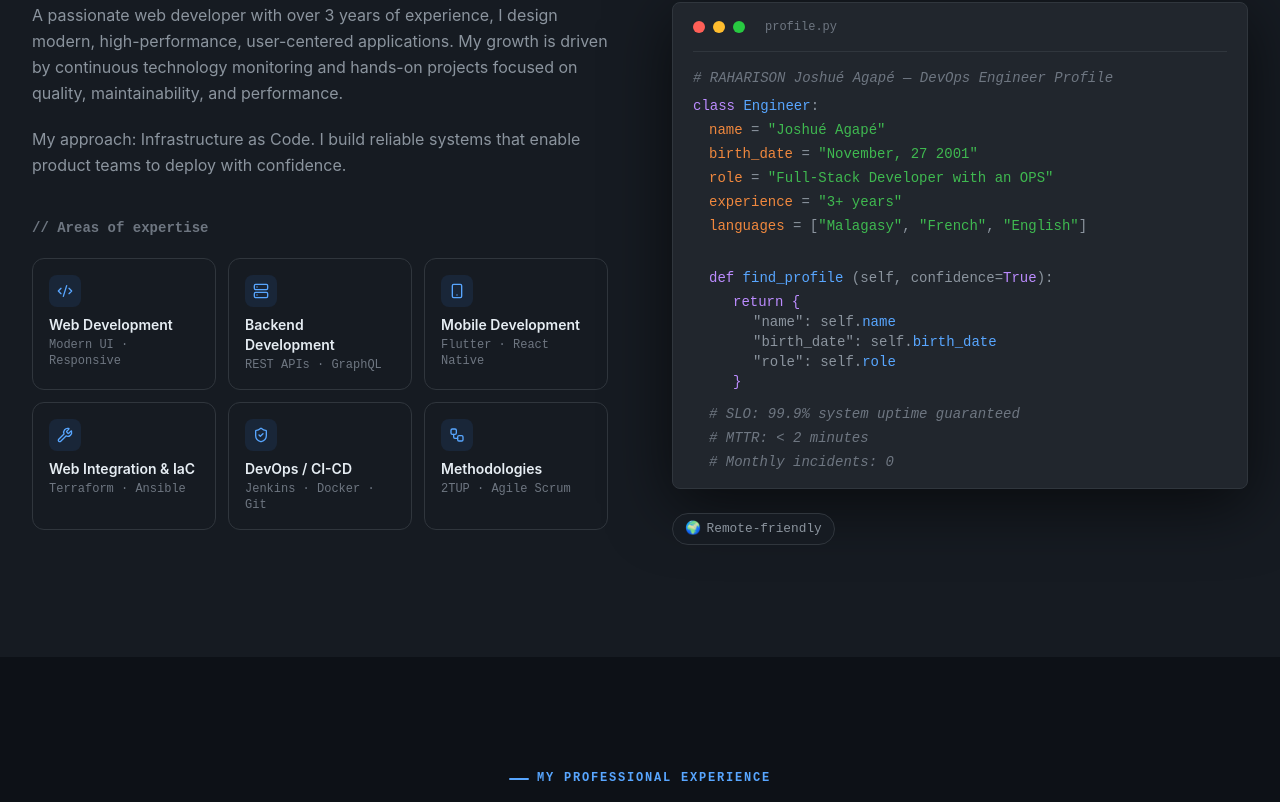
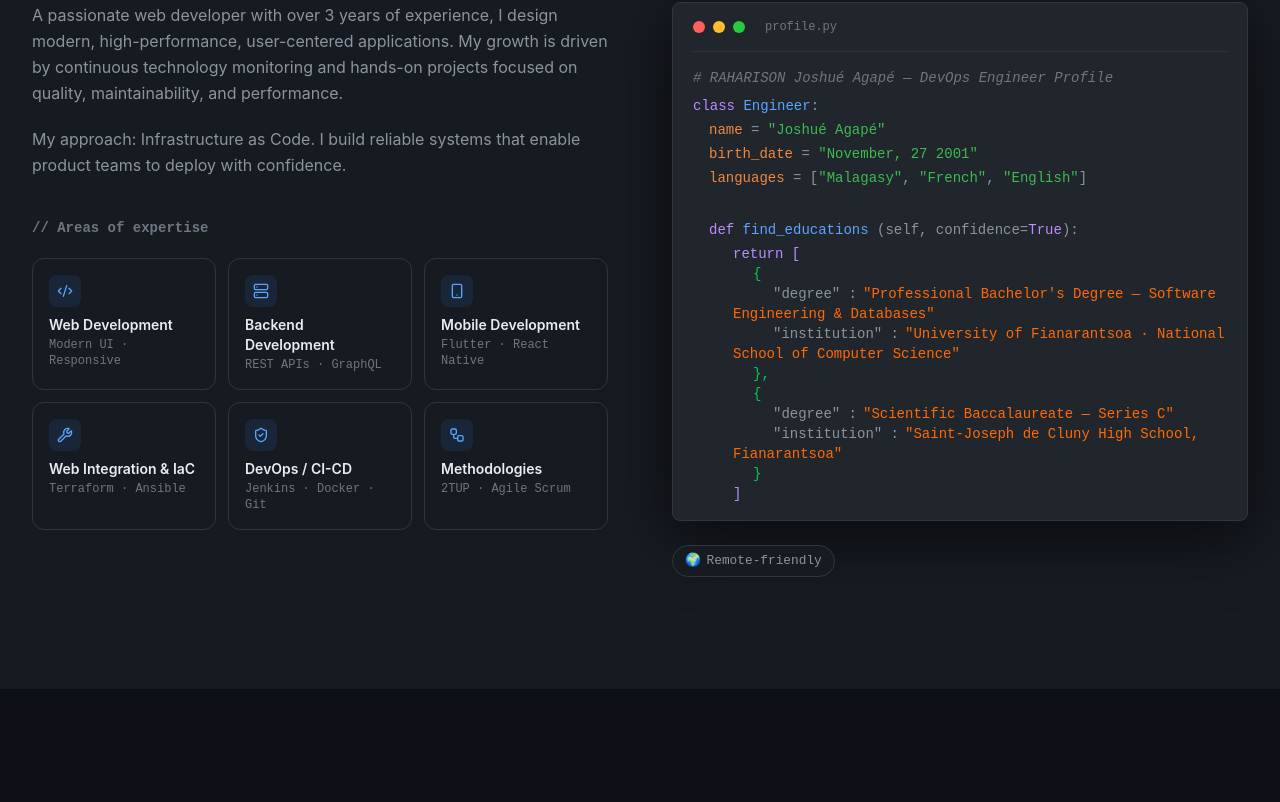
Before and after one commit to joshue-agape/react-vite-personal-portfolio, a React (Vite) app: page / in a window 1280 px wide. Shown: the part 1057-1859 px from the top of the page. Built offline with nearby package versions, Linux system fonts and the light colour scheme.

Commit message:
Update Project Data

```diff
--- a/src/components/sections/About.tsx
+++ b/src/components/sections/About.tsx
@@ -119,18 +119,6 @@ export default function About() {
                                 </div>
 
                                 <div className="pl-4">
-                                    <span className="code-orange">role</span>
-                                    <span className="text-(--text-secondary)"> = </span>
-                                    <span className="code-string">"{personalInfo.role}"</span>
-                                </div>
-
-                                <div className="pl-4">
-                                    <span className="code-orange">experience</span>
-                                    <span className="text-(--text-secondary)"> = </span>
-                                    <span className="code-string">"{personalInfo.experience}"</span>
-                                </div>
-
-                                <div className="pl-4">
                                     <span className="code-orange">languages</span>
                                     <span className="text-(--text-secondary)"> = [</span>
                                     <span className="code-string">"Malagasy"</span>
@@ -145,7 +133,7 @@ export default function About() {
 
                                 <div>
                                     <span className="pl-4 code-keyword">def </span>
-                                    <span className="code-accent">find_profile </span>
+                                    <span className="code-accent">find_educations </span>
                                     <span className="text-(--text-secondary)">
                                         (self, confidence=
                                     </span>
@@ -154,37 +142,36 @@ export default function About() {
                                 </div>
 
                                 <div className="pl-10">
-                                    <span className="code-keyword">return {'{'}</span> <br />
-                                    <span className="text-(--text-secondary) ml-5">
-                                        {' '}
-                                        "name": self.
+                                    <span className="code-keyword">return {'['}</span> <br />
+                                    <span className="text-green-500 ml-5">{'{'}</span> <br />
+                                    <span className="text-(--text-secondary) ml-10">
+                                        "degree" :
                                     </span>
-                                    <span className="code-accent">name</span> <br />
-                                    <span className="text-(--text-secondary) ml-5">
-                                        {' '}
-                                        "birth_date": self.
+                                    <span className='ml-1.5 text-orange-500 dark:text-orange-400'>
+                                        "Professional Bachelor's Degree — Software Engineering & Databases"
+                                    </span><br />
+                                    <span className="text-(--text-secondary) ml-10">
+                                        "institution" :
                                     </span>
-                                    <span className="code-accent">birth_date</span> <br />
-                                    <span className="text-(--text-secondary) ml-5">
-                                        {' '}
-                                        "role": self.
+                                    <span className='ml-1.5 text-orange-500 dark:text-orange-400'>
+                                        "University of Fianarantsoa · National School of Computer Science"
+                                    </span><br />
+                                    <span className="text-green-500 ml-5">{'},'}</span> <br />
+                                    <span className="text-green-500 ml-5">{'{'}</span> <br />
+                                    <span className="text-(--text-secondary) ml-10">
+                                        "degree" :
                                     </span>
-                                    <span className="code-accent">role</span> <br />
-                                    <span className="code-keyword">{'}'}</span> <br />
-                                </div>
-
-                                <div className="mt-3 pl-4">
-                                    <span className="code-comment">
-                                        # SLO: 99.9% system uptime guaranteed
+                                    <span className='ml-1.5 text-orange-500 dark:text-orange-400'>
+                                        "Scientific Baccalaureate — Series C"
+                                    </span><br />
+                                    <span className="text-(--text-secondary) ml-10">
+                                        "institution" :
                                     </span>
-                                </div>
-
-                                <div className="pl-4">
-                                    <span className="code-comment"># MTTR: &lt; 2 minutes</span>
-                                </div>
-
-                                <div className="pl-4">
-                                    <span className="code-comment"># Monthly incidents: 0</span>
+                                    <span className='ml-1.5 text-orange-500 dark:text-orange-400'>
+                                        "Saint-Joseph de Cluny High School, Fianarantsoa"
+                                    </span><br />
+                                    <span className="text-green-500 ml-5">{'}'}</span> <br />
+                                    <span className="code-keyword">{']'}</span> <br />
                                 </div>
                             </div>
                         </div>
--- a/src/data/projects.ts
+++ b/src/data/projects.ts
@@ -15,7 +15,7 @@ export const projects: Project[] = [
     {
         title: 'My Portfolio V1.0',
         description:
-            'Outil de gestion d’inventaire permettant de suivre les produits, contrôler les niveaux de stock en temps réel et simplifier les opérations quotidiennes liées à l’organisation des marchandises.',
+            'A web portfolio showcasing my projects, skills, and experiences through a modern, intuitive interface with smooth navigation and responsive design.',
         tags: ['Vue.js', 'PrimeVue', 'Tailwindcss', 'FastAPI'],
         category: 'Web Application',
         github: '#',
@@ -93,7 +93,7 @@ export const projects: Project[] = [
     {
         title: 'Sendora',
         description:
-            'Plateforme permettant de trouver rapidement des médecins spécialistes à proximité, consulter leurs disponibilités et prendre rendez-vous en ligne de manière simple, rapide et pratique.',
+            'A personal portfolio designed to highlight my projects, technical skills, and professional experience, featuring a performant, responsive, and user-focused interface.',
         tags: ['React', 'Material UI', 'FastAPI', 'Tailwindcss', 'PostgreSQL'],
         category: 'Web Application + cloud',
         github: '#',
@@ -106,7 +106,7 @@ export const projects: Project[] = [
     {
         title: 'My Portfolio V2.0',
         description:
-            'Outil de gestion d’inventaire permettant de suivre les produits, contrôler les niveaux de stock en temps réel et simplifier les opérations quotidiennes liées à l’organisation des marchandises.',
+            'An interactive personal space dedicated to presenting my work, skills, and journey, with a modern design and seamless user experience.',
         tags: ['React', 'Tailwindcss'],
         category: 'Web Application',
         github: '#',
@@ -142,7 +142,7 @@ export const toolbox: ToolBox[] = [
         type: 'Alias PowerShell Windows',
     },
     {
-        source: 'https://github.com/joshue-agape/ps-docker-aliases',
+        source: 'https://github.com/joshue-agape/ps-express-project-aliases',
         title: 'Express Project',
         description: 'Predefined aliases for Express projects to speed up project creation and setup.',
         color: 'green',
```
